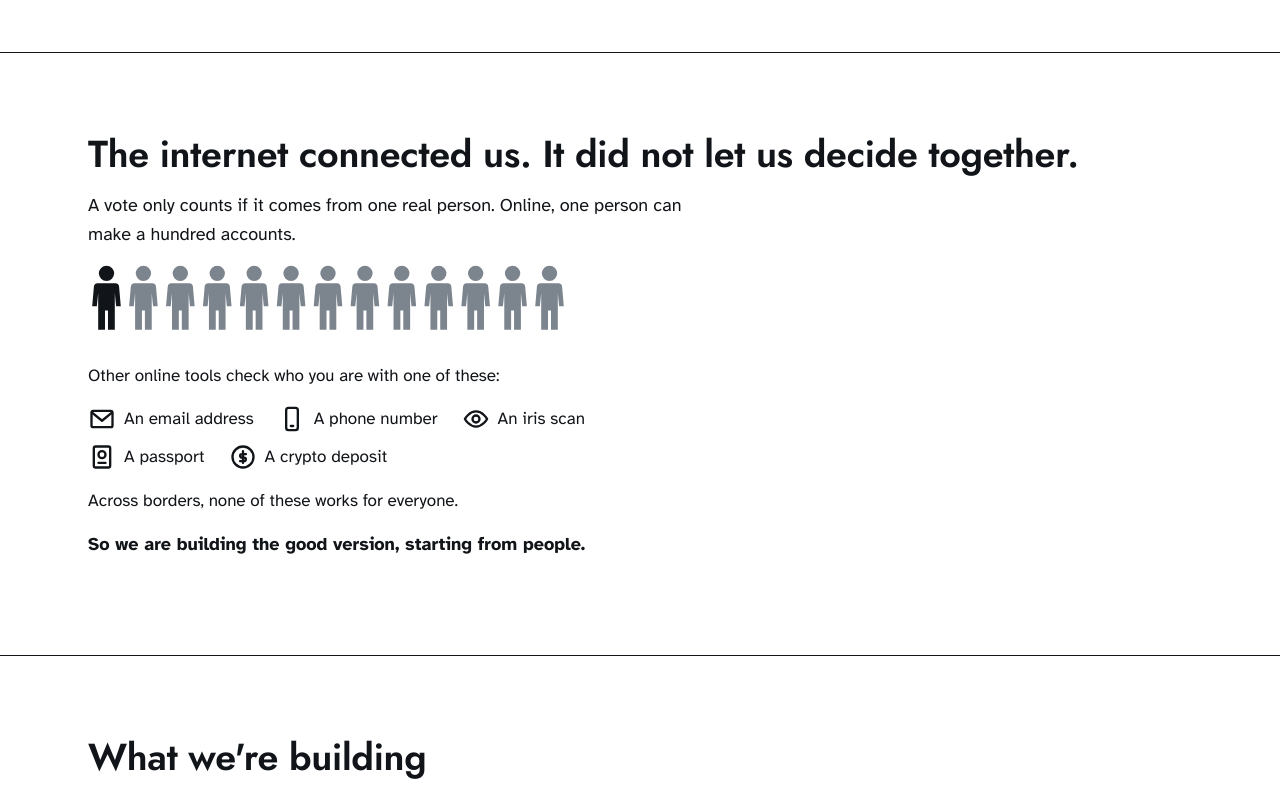
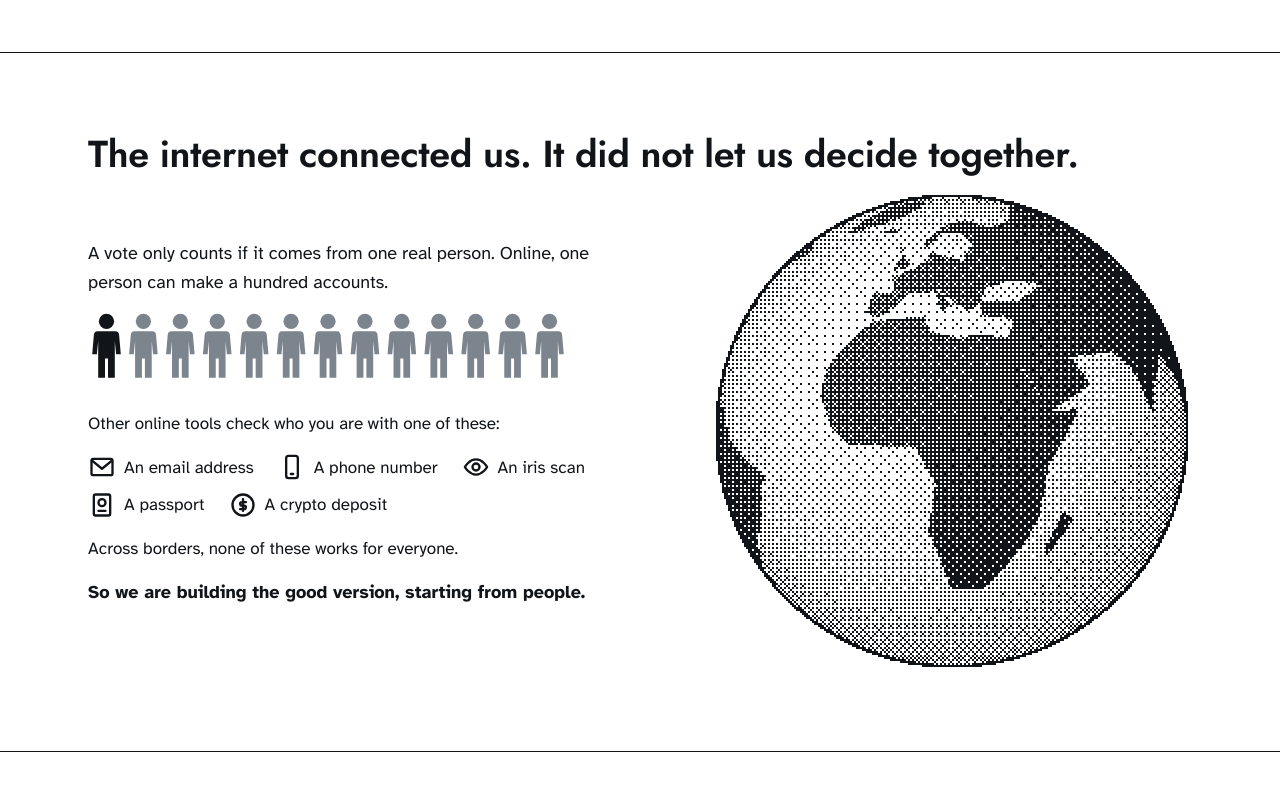
Before and after one commit to young-world-federalists/gloki-site, a plain HTML site: page index.html in a window 1280 px wide. Shown: the part 1000-1791 px from the top of the page. Drawn offline with Linux system fonts and the light colour scheme.

Commit message:
feat: two dithered pictures, a globe and a crowd
1-bit ink PNGs (about 2.5 KB each) generated by a dependency-free
script. The globe sits beside the story; the crowd stands on the
footer rule. DESIGN.md gains the Dither Rule.

Co-Authored-By: Claude Fable 5.2 <noreply@anthropic.com>

```diff
--- a/index.html
+++ b/index.html
@@ -178,8 +178,10 @@
     </section>
 
     <section class="section" aria-labelledby="story">
-      <div class="wrap prose">
+      <div class="wrap">
         <h2 id="story">The internet connected us. It did not let us decide together.</h2>
+        <div class="story-grid">
+        <div class="prose">
         <p class="lead">A vote only counts if it comes from one real person. Online, one person can make a hundred accounts.</p>
         <svg class="count" viewBox="0 0 260 44" role="img" aria-labelledby="count-t"><title id="count-t">One real person, and a row of fake accounts made by the same person.</title><g aria-hidden="true"><use href="#person" class="p-ink" x="1" y="2" width="18" height="36"/><use href="#person" class="p-fake" x="21" y="2" width="18" height="36"/><use href="#person" class="p-fake" x="41" y="2" width="18" height="36"/><use href="#person" class="p-fake" x="61" y="2" width="18" height="36"/><use href="#person" class="p-fake" x="81" y="2" width="18" height="36"/><use href="#person" class="p-fake" x="101" y="2" width="18" height="36"/><use href="#person" class="p-fake" x="121" y="2" width="18" height="36"/><use href="#person" class="p-fake" x="141" y="2" width="18" height="36"/><use href="#person" class="p-fake" x="161" y="2" width="18" height="36"/><use href="#person" class="p-fake" x="181" y="2" width="18" height="36"/><use href="#person" class="p-fake" x="201" y="2" width="18" height="36"/><use href="#person" class="p-fake" x="221" y="2" width="18" height="36"/><use href="#person" class="p-fake" x="241" y="2" width="18" height="36"/></g></svg>
         <p>Other online tools check who you are with one of these:</p>
@@ -193,6 +195,9 @@
         </ul>
         <p>Across borders, none of these works for everyone.</p>
         <p class="lead"><strong>So we are building the good version, starting from people.</strong></p>
+        </div>
+        <img class="globe" src="assets/dither-globe.png" alt="" width="240" height="240" loading="lazy" decoding="async">
+        </div>
       </div>
     </section>
 
@@ -358,6 +363,7 @@
     </section>
   </main>
 
+  <div class="crowd-band" aria-hidden="true"></div>
   <footer class="foot">
     <div class="wrap">
       <p>No analytics, no ad trackers. The waitlist runs on Brevo. Gloki is built on Ouri Poupko's open-source node. GDI is a project of Young World Federalists, Inc.</p>
--- a/style.css
+++ b/style.css
@@ -186,7 +186,21 @@ mark.todo { background: var(--todo); color: var(--ink); padding: 0 .2em; border-
 
 .sub { max-width: var(--measure); }
 
-/* The story: a quote, then the count */
+/* Dithered pictures: 1-bit ink, drawn small and shown at whole multiples so every dot stays square. */
+.story-grid { display: grid; gap: 1.25rem; }
+.globe { width: 240px; height: 240px; image-rendering: pixelated; order: -1; }
+@media (min-width: 56rem) {
+  .story-grid { grid-template-columns: minmax(0, 38rem) 240px; justify-content: space-between; align-items: center; column-gap: 3rem; }
+  .globe { order: 0; }
+}
+@media (min-width: 70rem) {
+  .story-grid { grid-template-columns: minmax(0, 34rem) 480px; }
+  .globe { width: 480px; height: 480px; }
+}
+.crowd-band { height: 128px; background: url("assets/dither-crowd.png") center bottom / 552px 128px repeat-x; image-rendering: pixelated; }
+@media (min-width: 56rem) { .crowd-band { height: 256px; background-size: 1104px 256px; } }
+
+/* The story: the count, then the checks */
 .quote { margin: 0 0 1.5rem; padding-left: 1.1rem; border-left: 2px solid var(--ink); max-width: var(--measure); }
 .quote p { font-family: var(--display); font-weight: 500; font-size: clamp(1.15rem, 1rem + .6vw, 1.4rem); line-height: 1.35; margin-bottom: .5rem; }
 .quote footer { color: var(--ink-soft); font-size: .95rem; }
```
Also changed, not shown: assets/dither-crowd.png (added), assets/dither-globe.png (added), 2 other files.
